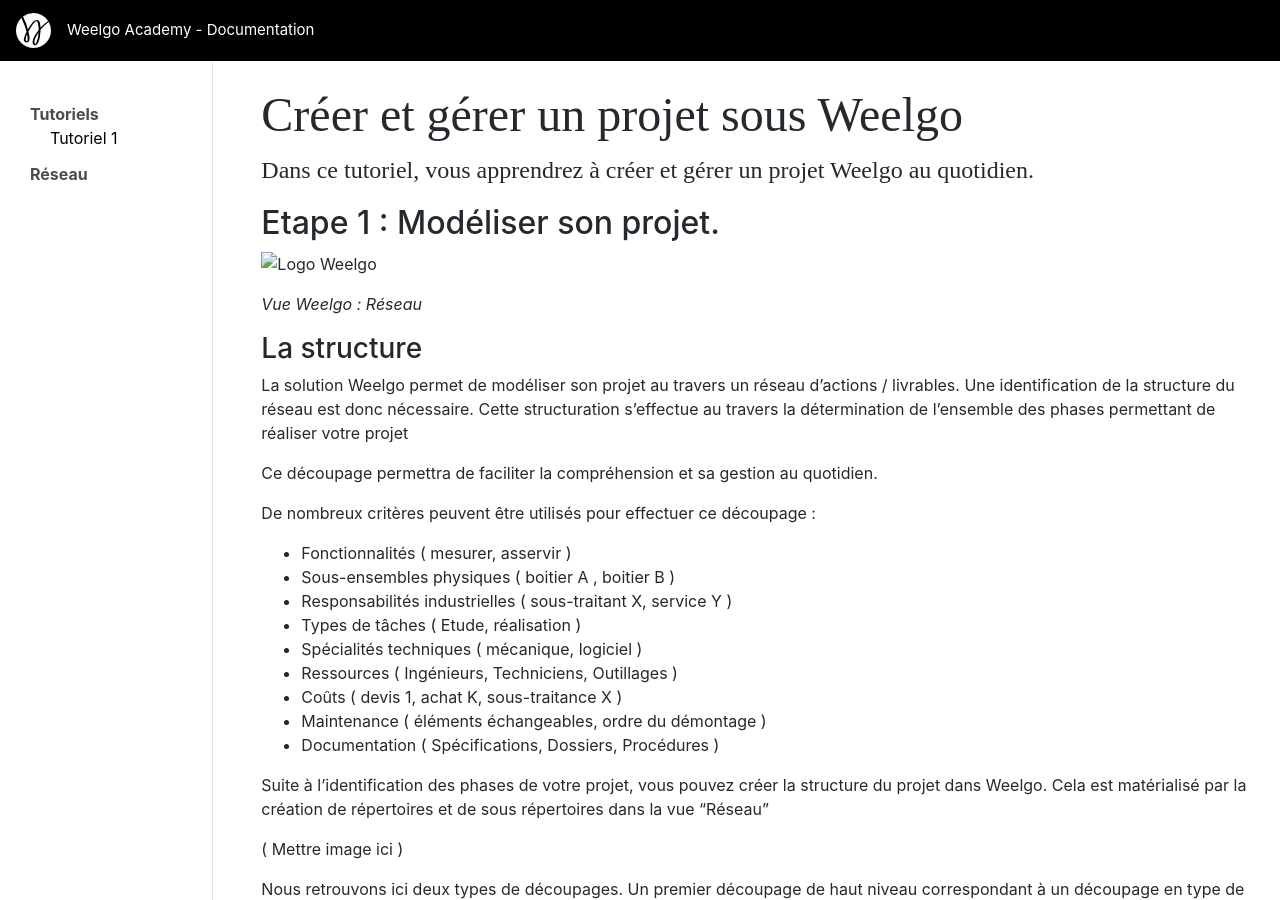
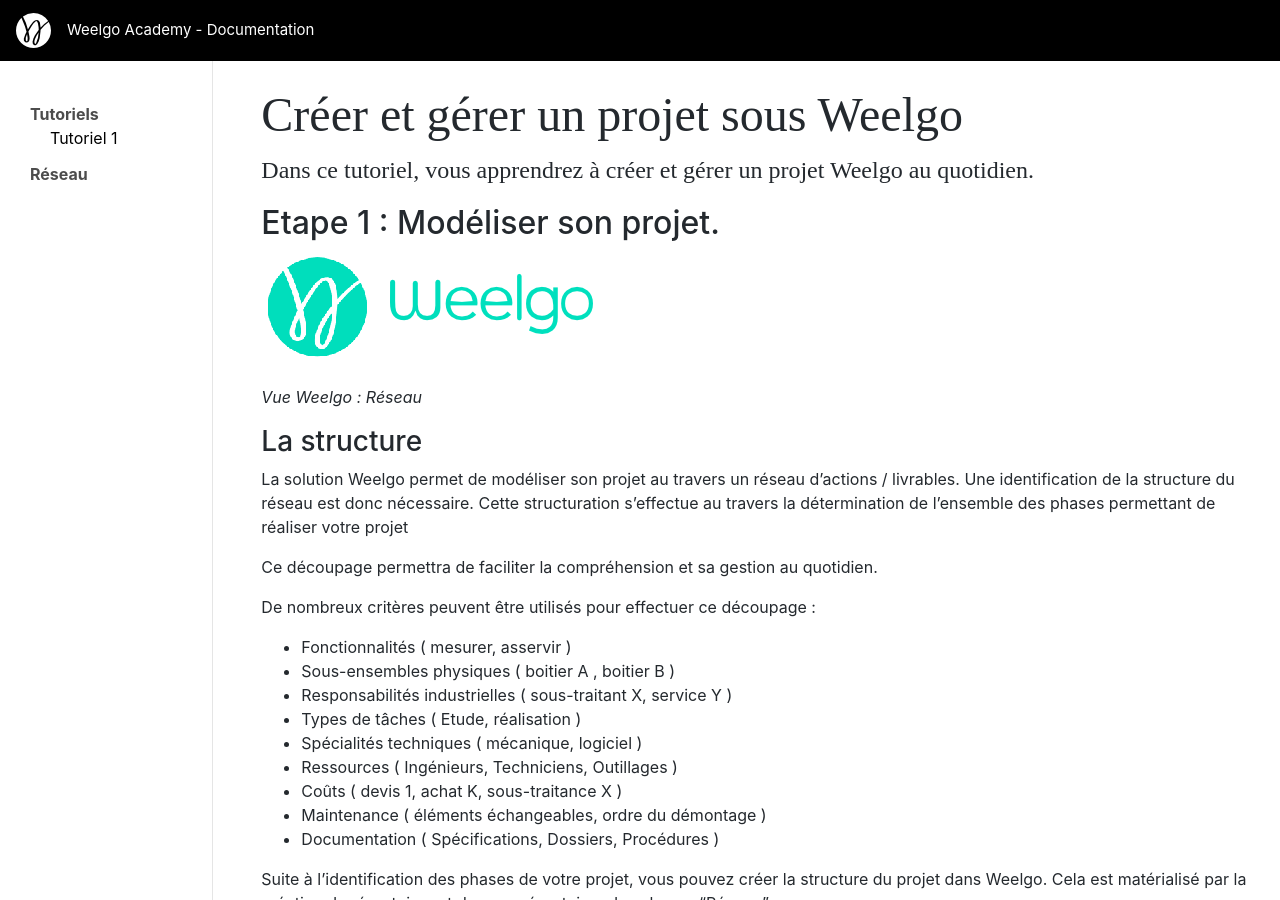
Before and after one commit to Weelgo/weelgo.github.io, a Jekyll site: the page built from fr/tutoriels/creationReseau.md, in a window 1280 px wide and 900 px high. Built offline with Jekyll 4.4.1, drawn with Linux system fonts in a browser that asks for light colours.

Commit message:
Update creationReseau.md

```diff
--- a/fr/tutoriels/creationReseau.md
+++ b/fr/tutoriels/creationReseau.md
@@ -8,7 +8,7 @@
 
 ## Etape 1 : Modéliser son projet.
 
-![Logo Weelgo]({{ "/fr/img/unnamed.png" | absolute_url }})
+![GitHub Logo](/fr/img/unnamed.png)
 
 *Vue Weelgo : Réseau*
 
```
